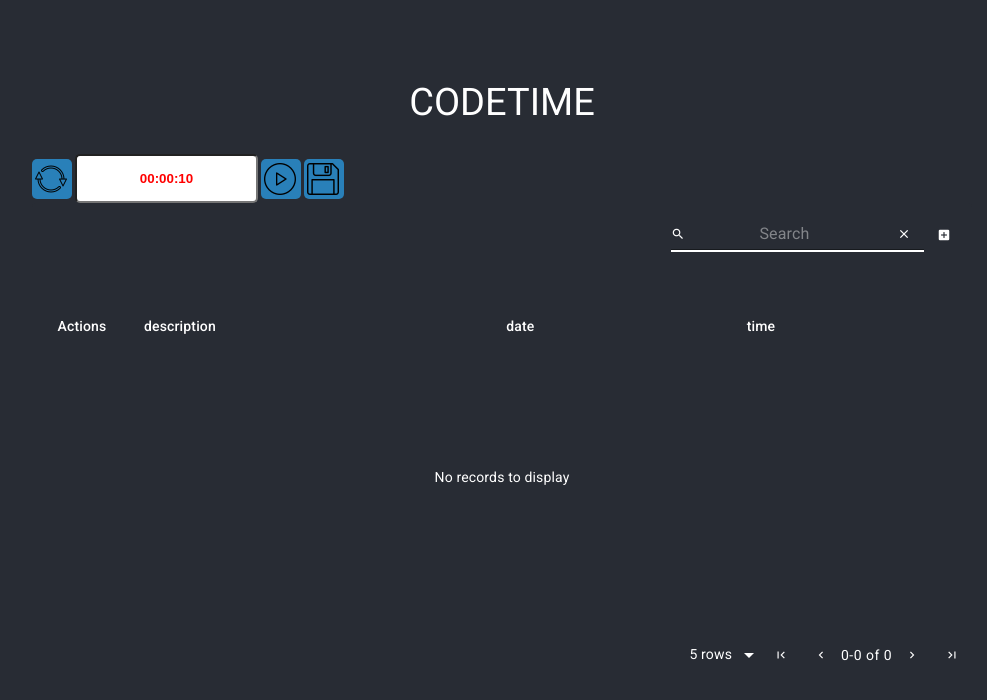
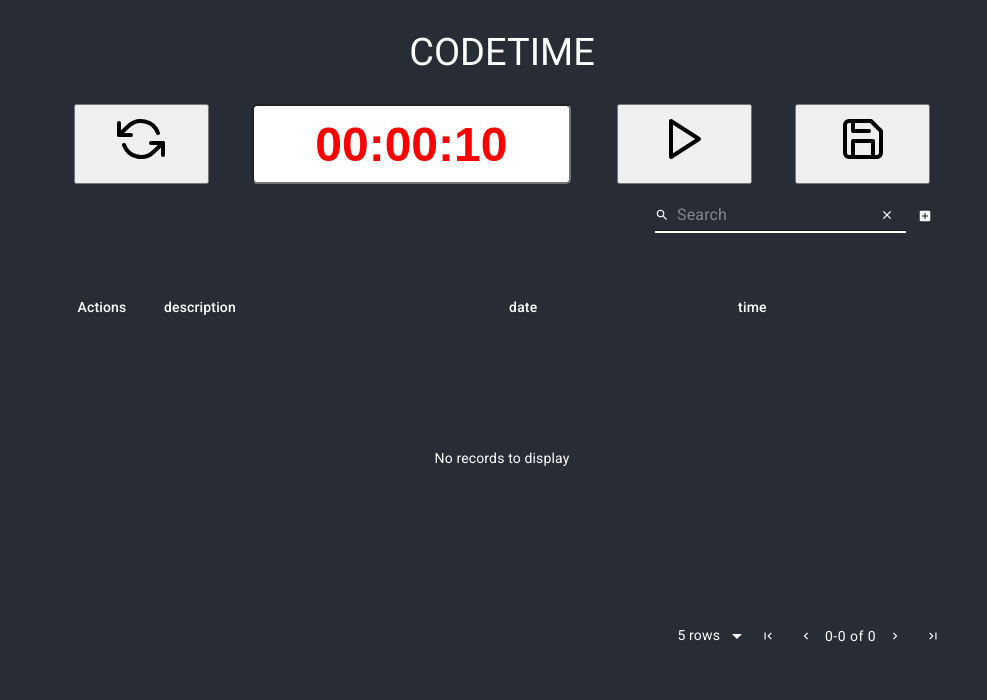
Before and after one commit to elderoliver/codetime, a React (Create React App) app: page / in a window 1280 px wide. Shown: the top 700 px of the page, without its empty margins (138-1125 px from the left). Built offline with nearby package versions, Linux system fonts and the light colour scheme.

Commit message:
Implement react-icons and some flex box

```diff
--- a/package.json
+++ b/package.json
@@ -11,6 +11,7 @@
     "material-table": "^1.57.2",
     "react": "^16.13.1",
     "react-dom": "^16.13.1",
+    "react-icons": "^3.10.0",
     "react-router-dom": "^5.1.2",
     "react-scripts": "3.4.1"
   },
--- a/src/pages/main/index.js
+++ b/src/pages/main/index.js
@@ -3,6 +3,10 @@ import TableHistory from '../../Components/TableHistory';
 import difOfTime from '../../Utils/difOfTime.js';
 import sysdate from '../../Utils/sysdate.js';
 import './style.css';
+
+import { FiSave } from 'react-icons/fi';
+import { FiPlay } from 'react-icons/fi';
+import { FiRefreshCcw } from 'react-icons/fi';
 
 export default function Main(){
 
@@ -40,7 +44,7 @@ export default function Main(){
     },[stateTime]);
 
     function play(){
-
+        console.log('tap play');
         if (stateTime == 0){
             setStateTime(1);
         }else{
@@ -83,27 +87,42 @@ export default function Main(){
 
         <main>
 
-
-
             <h1>CodeTime</h1>
 
-            <form>
-                <button onClick={reload} className="reload">RELOAD</button>
+            <section>
+
+                <button
+                    onClick={reload}
+                    className="reload"
+                >
+                    <FiRefreshCcw />
+                </button>
+
                 <input
-                    value = { time }
+                    value = {time}
                     onChange = { e => setTime(e.target.value) }
                     onBlur = { e => valueOfInput(e.target.value) }
                 />
-                <button onClick={play} className="play">PLAY/PAUSE</button>
-                <button onClick={save} className="save">SAVE</button>
-            </form>
+
+                <button
+                    onClick={play}
+                    className="play">
+                    <FiPlay />
+                </button>
+
+                <button
+                    onClick={save}
+                    className="save">
+                    <FiSave />
+                </button>
+
+            </section>
 
             <TableHistory
                 newData={ newData }
             />
 
+        </main>
 
-
-        </main>
     );
 }
--- a/src/pages/main/style.css
+++ b/src/pages/main/style.css
@@ -1,50 +1,37 @@
 main {
-    margin: 50px auto;
-    width: 940px;
+    margin: 0px auto;
+    width: 100%;
+    max-width: 900px;
+    height: 100vh;
 }
 
+section {
+    display: flex;
+    justify-content: space-around;
+    height: 10%;
+}
+
+section button {
+    width: 15%;
+    font-size: 48px;
+}
+
+section input {
+    width: 35%;
+    padding: 15px 0;
+    text-align: center;
+    font-weight: bold;
+    border-radius: 5px;
+    margin-right: 3px;
+    color: red;
+    font-size: 48px;
+}
 
 h1 {
     padding: 30px 0;
     font-size: 38px;
     text-transform: uppercase;
     text-align: center;
-}
-
-button {
-    background-repeat: no-repeat;
-    color: transparent;
-    background-color: #2980b9;
-    text-decoration: none;
-    border: 0;
-    height: 40px;
-    width: 40px;
-    margin-right: 3px;
-    padding: 4px;
-    background-position: 3px;
-    border-radius: 5px;
-}
-
-.play {
-    background-image: url("../../assets/play.png");
-}
-
-.reload {
-    background-image: url("../../assets/reload.png");
-}
-
-.save {
-    background-image: url("../../assets/save.png");
-}
-
-input {
-    display: inline-block;
-    padding: 15px 0;
-    text-align: center;
-    font-weight: bold;
-    border-radius: 5px;
-    margin-right: 3px;
-    color: red;
 }
 
 table {
@@ -100,3 +87,32 @@ td {
 .MuiTablePagination-root {
     color: #fff !important;
 }
+
+
+/* Old classes */
+
+/* button {
+    background-repeat: no-repeat;
+    color: transparent;
+    background-color: #2980b9;
+    text-decoration: none;
+    border: 0;
+    height: 40px;
+    width: 40px;
+    margin-right: 3px;
+    padding: 4px;
+    background-position: 3px;
+    border-radius: 5px;
+} */
+
+/* .play {
+    background-image: url("../../assets/play.png");
+}
+
+.reload {
+    background-image: url("../../assets/reload.png");
+}
+
+.save {
+    background-image: url("../../assets/save.png");
+} */
```
Also changed, not shown: 1 other file (tests, documents, lock files or other folders).
